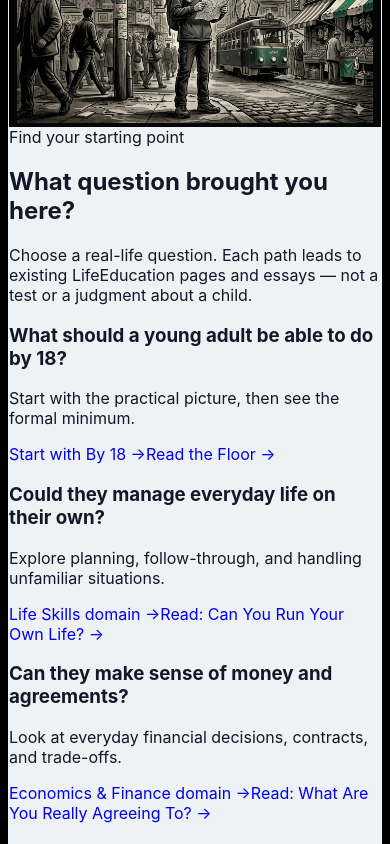
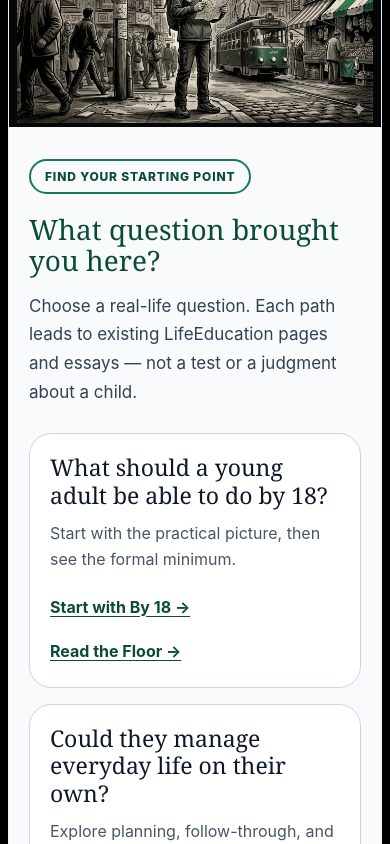
Before and after one commit to SuperDudePro/LifeEducationOrg, a React (Vite) app: page / in a window 390 px wide. Shown: the part 1200-2044 px from the top of the page. Built offline with nearby package versions, Linux system fonts and the light colour scheme.

Commit message:
Style responsive question-led explorer using existing emerald palette

```diff
--- a/src/styles/global.css
+++ b/src/styles/global.css
@@ -866,3 +866,28 @@ a:focus-visible, button:focus-visible, [tabindex]:focus-visible { outline: 3px s
   .site-nav-mobile-links .site-nav-link { min-width: 0; text-align: center; }
 }
 @media (max-width: 440px) { .site-nav-mobile-links { grid-template-columns: 1fr; } }
+
+/* Guided Explorer: a lightweight homepage route into already-published material. */
+.guided-explorer { padding: 48px 56px 56px; background: #f8fafc; color: #0f172a; border-bottom: 1px solid rgba(15,23,42,.1); }
+.guided-explorer-header { max-width: 900px; }
+.guided-explorer-pill { display: inline-flex; padding: 8px 14px; border: 2px solid #177b58; border-radius: 999px; color: #0d4b39; font-size: 12px; font-weight: 800; letter-spacing: .07em; text-transform: uppercase; }
+.guided-explorer h2 { margin: 20px 0 0; color: #0d4b39; font: 500 clamp(28px,3.5vw,44px)/1.1 Georgia,"Times New Roman",serif; }
+.guided-explorer-header p { margin: 16px 0 0; color: #334155; line-height: 1.7; font-size: 17px; }
+.guided-explorer-grid { display: grid; grid-template-columns: repeat(2,minmax(0,1fr)); gap: 16px; margin-top: 26px; }
+.guided-explorer-card { display: flex; flex-direction: column; min-width: 0; border: 1px solid #cbd5e1; border-radius: 22px; padding: 24px; background: #fff; }
+.guided-explorer-card h3 { margin: 0; color: #0f172a; font: 500 25px/1.2 Georgia,"Times New Roman",serif; }
+.guided-explorer-card p { margin: 12px 0 18px; color: #475569; line-height: 1.6; }
+.guided-explorer-links { display: flex; flex-wrap: wrap; gap: 12px 20px; margin-top: auto; }
+.guided-explorer-links a, .guided-explorer-more a { color: #0d4b39; font-weight: 750; text-decoration: underline; text-underline-offset: 3px; overflow-wrap: anywhere; }
+.guided-explorer-links a { display: inline-block; padding: 6px 0; }
+.guided-explorer-links a:hover, .guided-explorer-more a:hover { color: #177b58; }
+.guided-explorer-more { margin: 24px 0 0; line-height: 1.6; color: #334155; }
+@media (max-width: 900px) {
+  .guided-explorer { padding: 40px 32px; }
+}
+@media (max-width: 640px) {
+  .guided-explorer { padding: 32px 20px; }
+  .guided-explorer-grid { grid-template-columns: 1fr; }
+  .guided-explorer-card { padding: 20px; }
+  .guided-explorer-card h3 { font-size: 23px; }
+}
```
